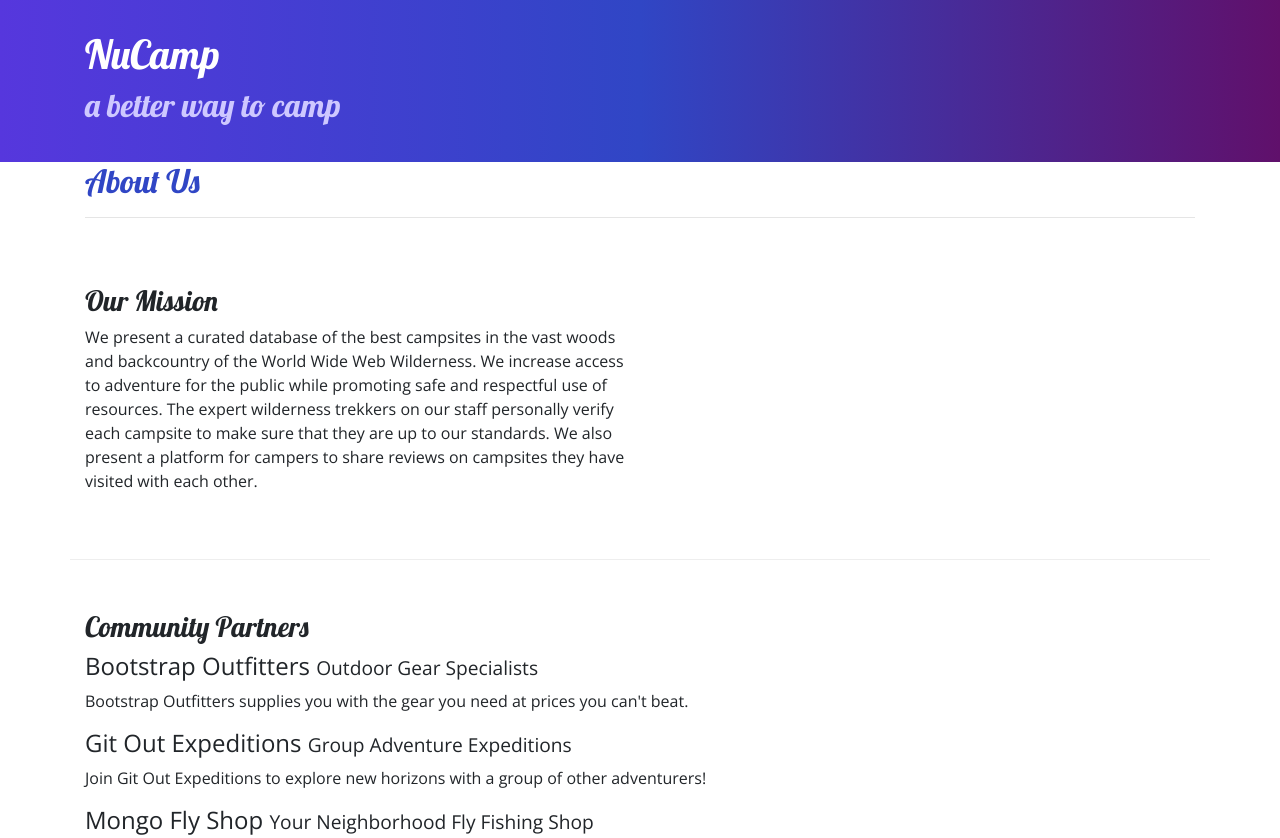
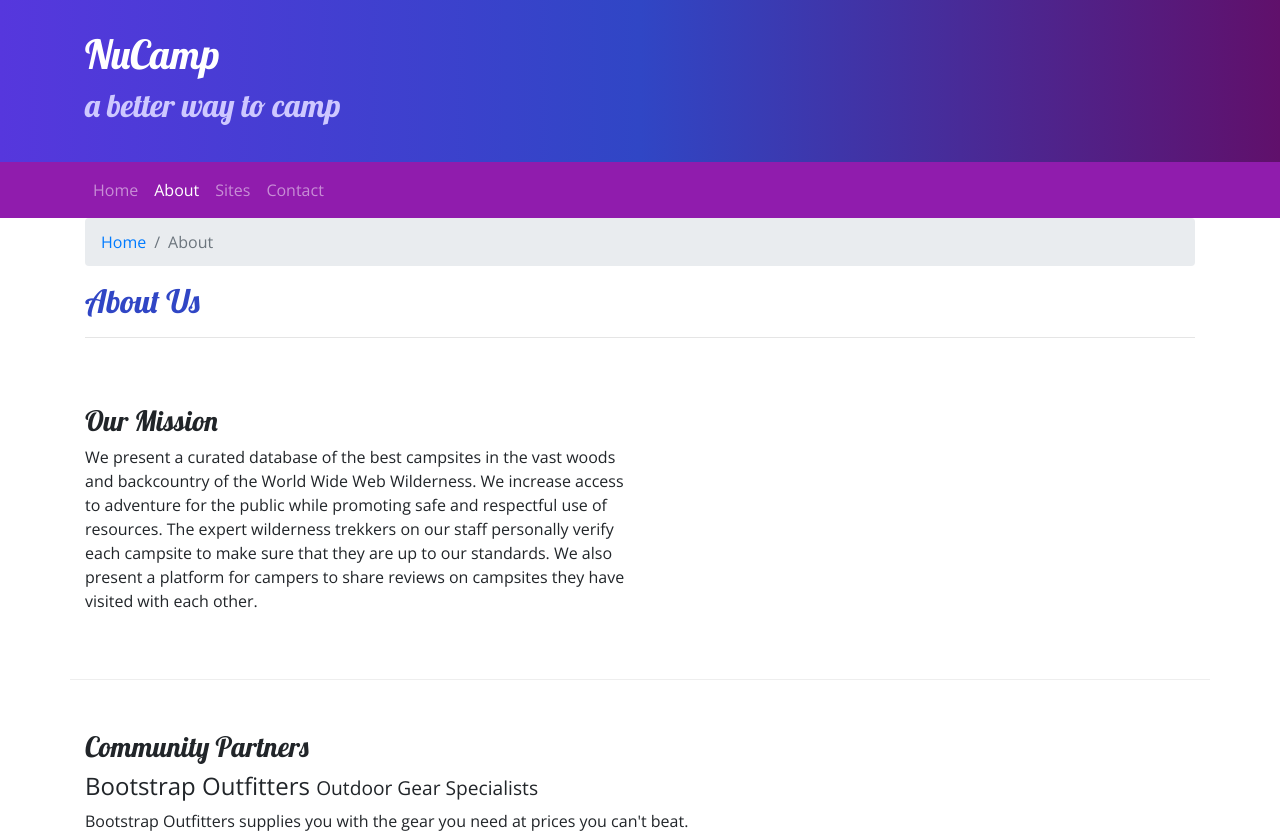
Before and after one commit to Aben25/NuCamp, a website: page aboutus.html in a window 1280 px wide. Shown: the top 838 px of the page. Drawn offline with nearby package versions, Linux system fonts and the light colour scheme.

Commit message:
page updated

```diff
--- a/aboutus.html
+++ b/aboutus.html
@@ -30,12 +30,30 @@
       </div>
     </div>
   </header>
-
+  <nav class="navbar navbar-expand-sm navbar-dark sticky-top">
+    <div class="container">
+      <button class="navbar-toggler ml-auto" type="button" data-toggle="collapse" data-target="#nucampNavbar">
+        <span class="navbar-toggle-icon"></span>
+      </button>
+      <div class="collapse navbar-collapse" id="nucampNavbar">
+        <ul class="navbar-nav">
+          <li class="nav-item"><a class="nav-link" href="index.html">Home</a></li>
+          <li class="nav-item active"><a class="nav-link" href="#">About</a></li>
+          <li class="nav-item"><a class="nav-link" href="#">Sites</a></li>
+          <li class="nav-item"><a class="nav-link" href="#">Contact</a></li>
+        </ul>
+      </div>
+    </div>
+  </nav>
   <!-- main content -->
 
   <div class="container">
     <div class="row">
       <div class="col">
+        <ol class="breadcrumb">
+          <li class="breadcrumb-item"><a href="index.html">Home</a></li>
+          <li class="breadcrumb-item active">About</li>
+        </ol>
         <h2>About Us</h2>
         <hr />
       </div>
```
